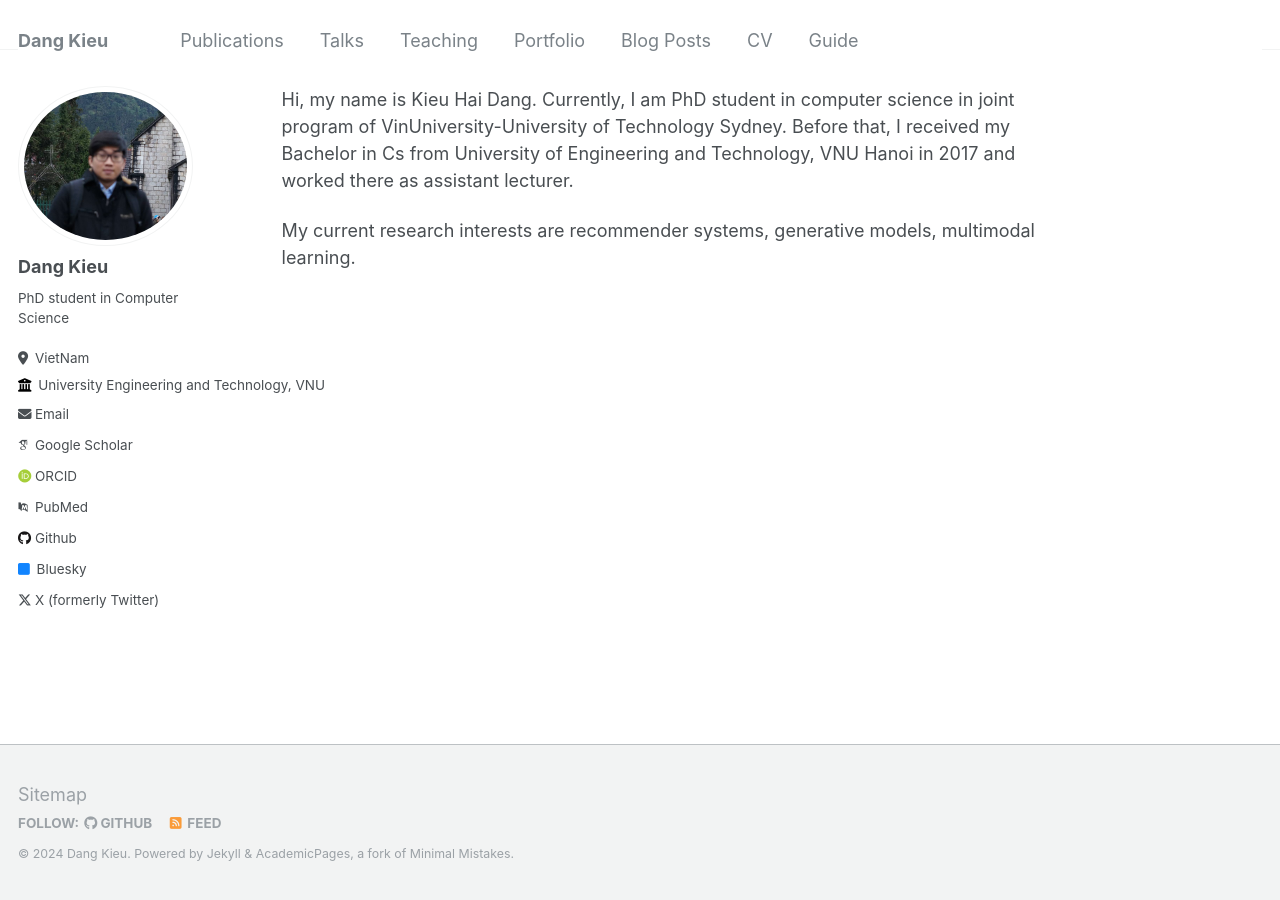
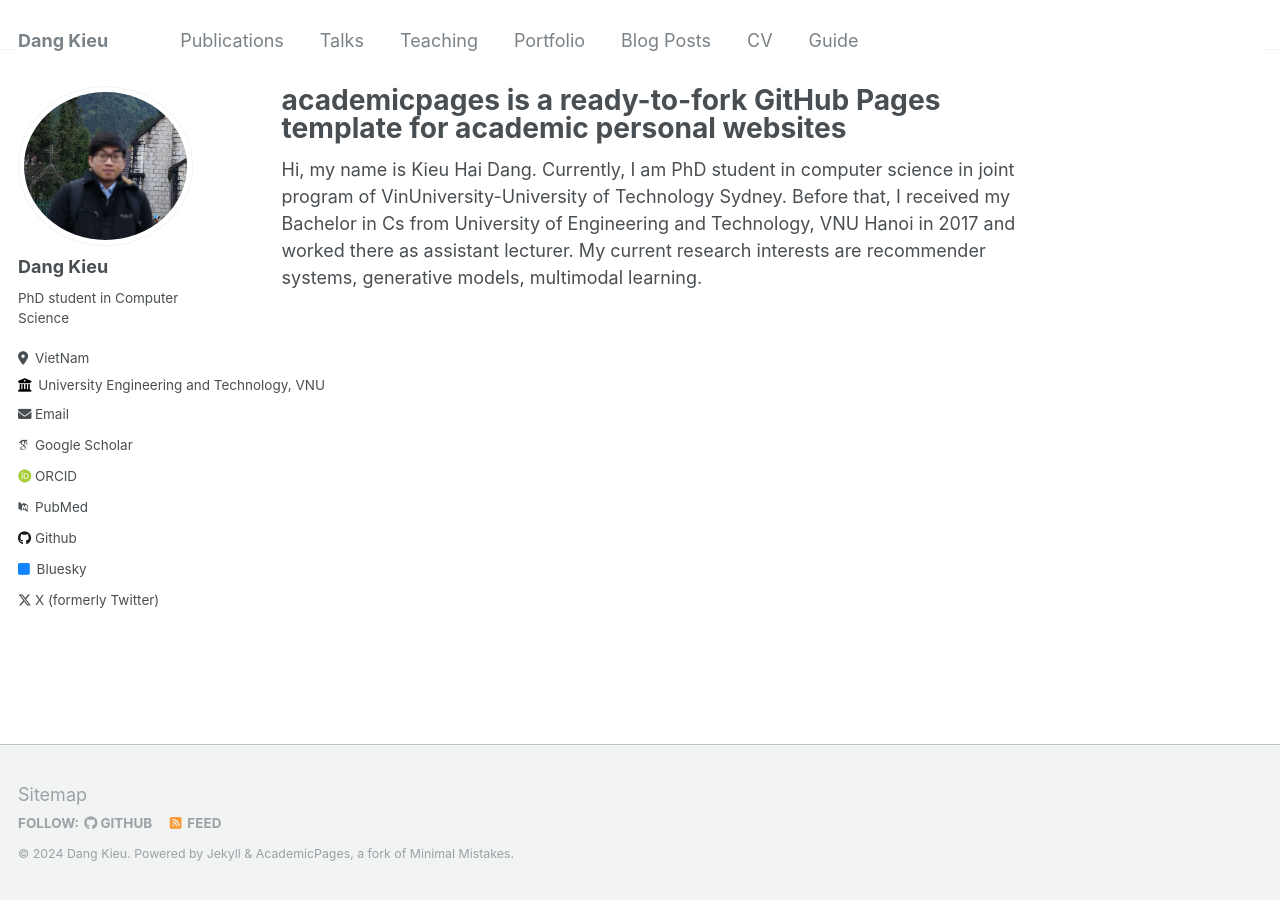
Before and after one commit to dangkh/dangkh.github.io, a Jekyll site: the page built from _pages/about.md, in a window 1280 px wide. Built offline with Jekyll 4.4.1, drawn with Linux system fonts in a browser that asks for light colours; some web fonts are replaced; our own code applies the rules of GitHub Pages for plain Markdown files.

Commit message:
Update about.md

```diff
--- a/_pages/about.md
+++ b/_pages/about.md
@@ -1,3 +1,11 @@
+---
+permalink: /
+title: "academicpages is a ready-to-fork GitHub Pages template for academic personal websites"
+author_profile: true
+redirect_from:
+  - /about/
+  - /about.html
+---
+
 Hi, my name is Kieu Hai Dang. Currently, I am PhD student in computer science in joint program of VinUniversity-University of Technology Sydney. Before that, I received my Bachelor in Cs from University of Engineering and Technology, VNU Hanoi in 2017 and worked there as assistant lecturer.
-
 My current research interests are recommender systems, generative models, multimodal learning.
```
